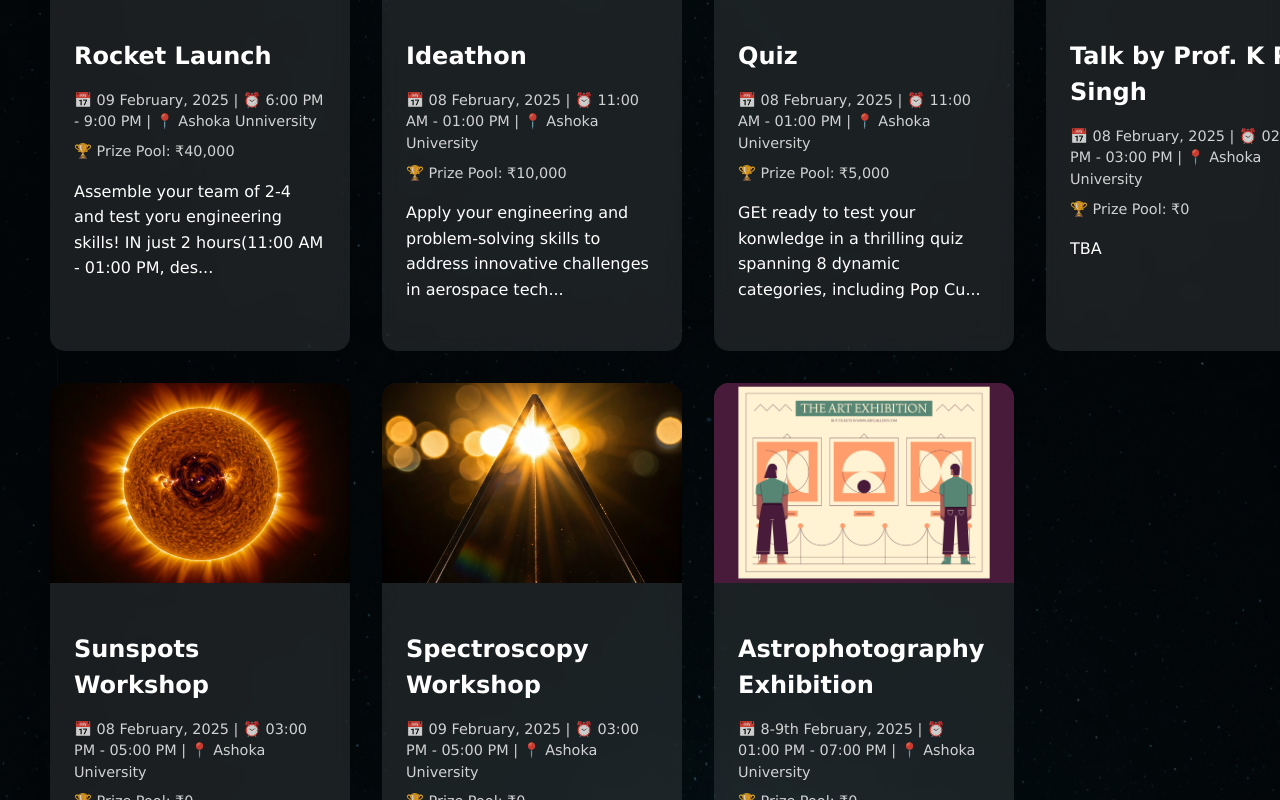
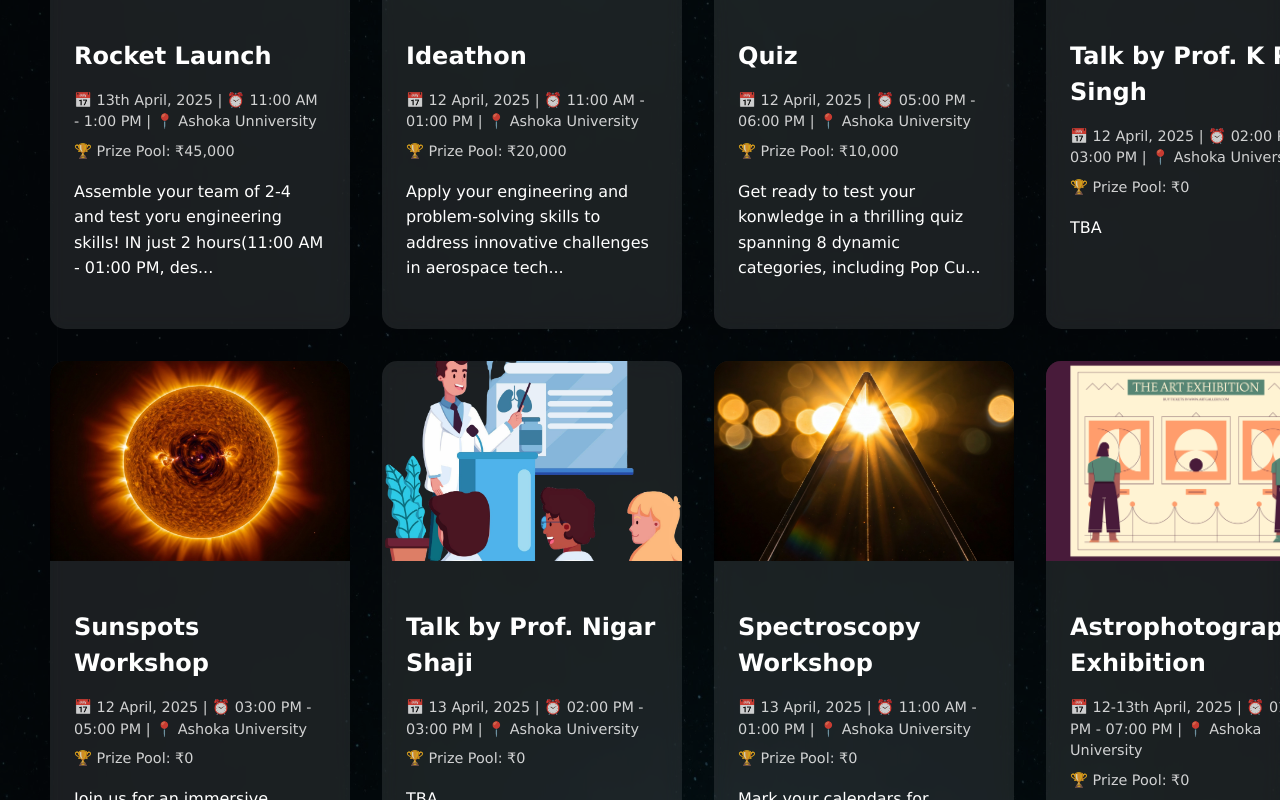
Before and after one commit to IamAbhinav03/Spacecraft, a React (Vite) app: page / in a window 1280 px wide. Shown: the part 2240-3040 px from the top of the page. Built offline with nearby package versions, Linux system fonts and the light colour scheme.

Commit message:
Updated the schedule

```diff
--- a/src/Components/Events/Events.tsx
+++ b/src/Components/Events/Events.tsx
@@ -21,10 +21,10 @@ const Events = () => {
       id: 1,
       name: "Rocket Launch",
       image: "./assets/rocketlaunch.JPG",
-      date: "09 February, 2025",
-      time: "6:00 PM - 9:00 PM",
+      date: "13th April, 2025",
+      time: "11:00 AM - 1:00 PM",
       venue: "Ashoka Unniversity",
-      prizePool: "₹40,000",
+      prizePool: "₹45,000",
       description:
         "Assemble your team of 2-4 and test yoru engineering skills! IN just 2 hours(11:00 AM - 01:00 PM, desing and build a water-pressurized bottle rocket using basic materails and a mock budget. STratergize the perfect water level, air pressure, and launch angle for optimal performance. Then, launch your creation from out cutom-build pad (3:00 PM - 6:00 PM).",
       registrationLink: "https://forms.gle/QT3f3RbbQavc8V6a9",
@@ -34,42 +34,45 @@ const Events = () => {
       id: 2,
       name: "Ideathon",
       image: "./assets/ideathon.jpeg",
-      date: "08 February, 2025",
+      date: "12 April, 2025",
       time: "11:00 AM - 01:00 PM",
       venue: "Ashoka University",
-      prizePool: "₹10,000",
+      prizePool: "₹20,000",
       description:
         "Apply your engineering and problem-solving skills to address innovative challenges in aerospace technology or experimental astrophysics. Teams of 1-4 will receive prompts 10 days in advance to develop solutions and prepare presentations for a panel of judges. Designed for a general audience, this event emphasizes creativity, logic, and technical clarity. Compete for recogintion and prized while showcasing your ingenuity. The ideathon is open to a maximum of 10 teams. So register early to secure your spot.",
       registrationLink: "https://forms.gle/wtfeXh8YwXgspM167",
     },
+
     {
       id: 3,
       name: "Quiz",
       image: "./assets/quiz.jpeg",
-      date: "08 February, 2025",
-      time: "11:00 AM - 01:00 PM",
+      date: "12 April, 2025",
+      time: "05:00 PM - 06:00 PM",
       venue: "Ashoka University",
-      prizePool: "₹5,000",
+      prizePool: "₹10,000",
       description:
-        "GEt ready to test your konwledge in a thrilling quiz spanning 8 dynamic categories, including Pop Culture, Guess the Astronomer, Image Challenges, Observatories, Astronomy FActs, and more! From startgazers to seasoned astrophiles, there's something for everyone in the interstellar journey. HOw well do you know the universe",
+        "Get ready to test your konwledge in a thrilling quiz spanning 8 dynamic categories, including Pop Culture, Guess the Astronomer, Image Challenges, Observatories, Astronomy FActs, and more! From startgazers to seasoned astrophiles, there's something for everyone in the interstellar journey. HOw well do you know the universe",
       registrationLink: "https://forms.gle/MJe8TDPbzFvkawuV9",
     },
+
     {
       id: 4,
       name: "Talk by Prof. K P Singh",
       image: "./assets/talk.png",
-      date: "08 February, 2025",
+      date: "12 April, 2025",
       time: "02:00 PM - 03:00 PM",
       venue: "Ashoka University",
       prizePool: "₹0",
       description: "TBA",
       registrationLink: "https://forms.gle/NCqvv9tKT7UdvuuGA",
     },
+
     {
       id: 5,
       name: "Sunspots Workshop",
       image: "./assets/sunspot.jpeg",
-      date: "08 February, 2025",
+      date: "12 April, 2025",
       time: "03:00 PM - 05:00 PM",
       venue: "Ashoka University",
       prizePool: "₹0",
@@ -77,23 +80,37 @@ const Events = () => {
         "Join us for an immersive journey into solar science! Using the state-of-the-art Celestrong NexStar 8SE telescope with a solar filter and Nikon D5600 DSLR, you'll observer sunspots on the Sun's surface in stunning detail. The workshop will dive into:\n Techniques for enhancing sunspot images and correcting for instrumental errors.\nCalculating sunspot positions and uncovering solar dynamics.\nComapring real-time observations with a unique dataset captures by our students over the summer.\nWhether you're a seasoned enthusiast or new to solar astronomy, this hands-on session promises to illuminate the wonders of our start. Don't miss this chance to witness and analyze the dynamic nature of the Sun!",
       registrationLink: "https://forms.gle/7LRi2nJLG5r8fFMg9",
     },
+
     {
       id: 6,
+      name: "Talk by Prof. Nigar Shaji",
+      image: "./assets/talk.png",
+      date: "13 April, 2025",
+      time: "02:00 PM - 03:00 PM",
+      venue: "Ashoka University",
+      prizePool: "₹0",
+      description: "TBA",
+      registrationLink: "https://tr.ee/817K35TWh5",
+    },
+
+    {
+      id: 7,
       name: "Spectroscopy Workshop",
       image: "./assets/spectroscopy.jpeg",
-      date: "09 February, 2025",
-      time: "03:00 PM - 05:00 PM",
+      date: "13 April, 2025",
+      time: "11:00 AM - 01:00 PM",
       venue: "Ashoka University",
       prizePool: "₹0",
       description:
         "Mark your calendars for Sunday, 9th February 2025, and join us for a beginner-friendly spectroscopy workshop! Using a DIY spectroscope, you'll observe the emission spectra of elements such as mercury, hydrogen, and sodium. Discover how to identify emission lines, interpret spectral patterns, and analyze spectra to determine the wavelengths of these lines. This hands-on workshop offers valuable insights into the applications of spectroscopy in astronomy, chemistry, and physics, enabling us to study the composition of matter from atomic scales to cosmic distances.",
       registrationLink: "https://forms.gle/XL6kA8CS5QyX8pzL7",
     },
+
     {
-      id: 7,
+      id: 8,
       name: "Astrophotography Exhibition",
       image: "./assets/exhibition.jpg",
-      date: "8-9th February, 2025",
+      date: "12-13th April, 2025",
       time: "01:00 PM - 07:00 PM",
       venue: "Ashoka University",
       prizePool: "₹0",
```
